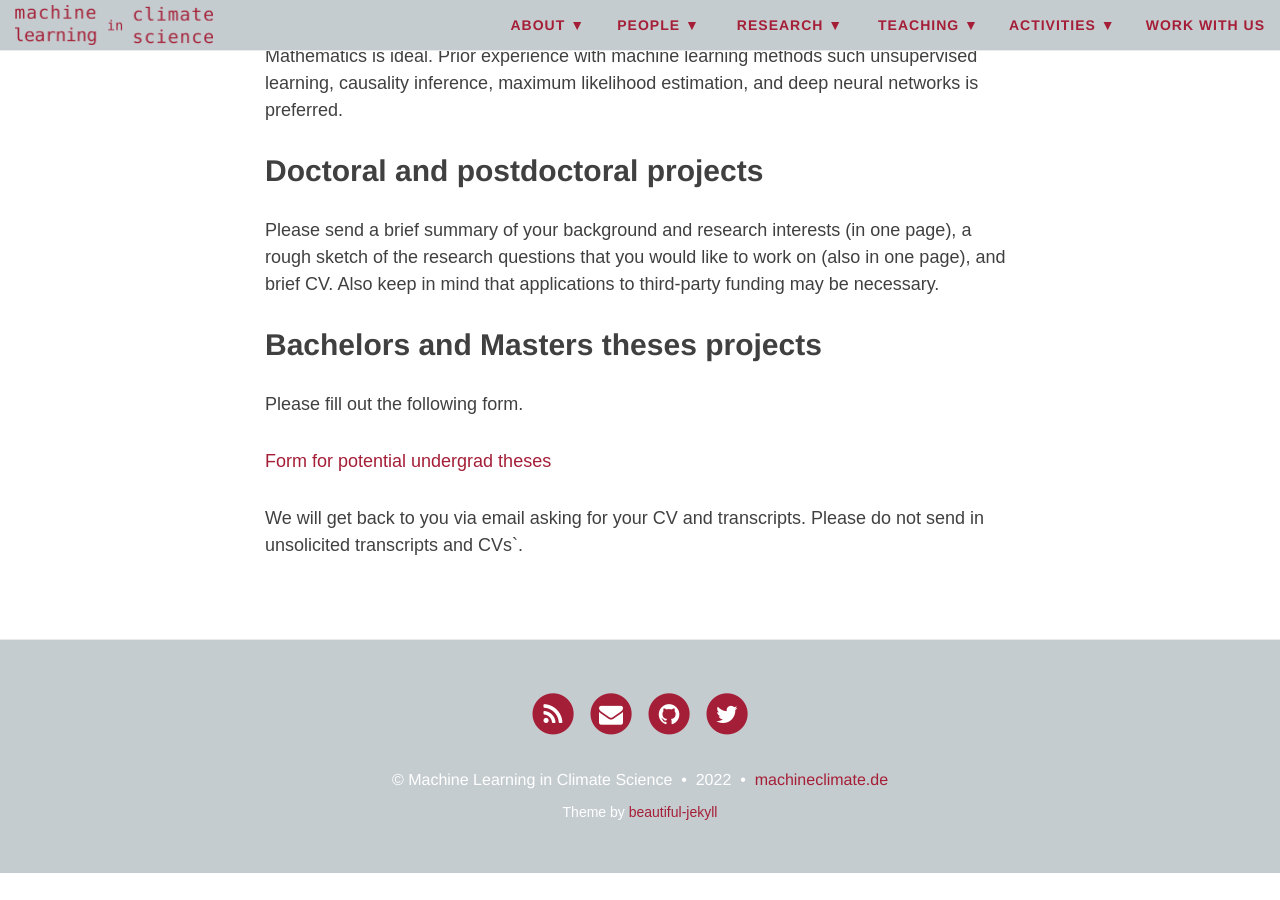
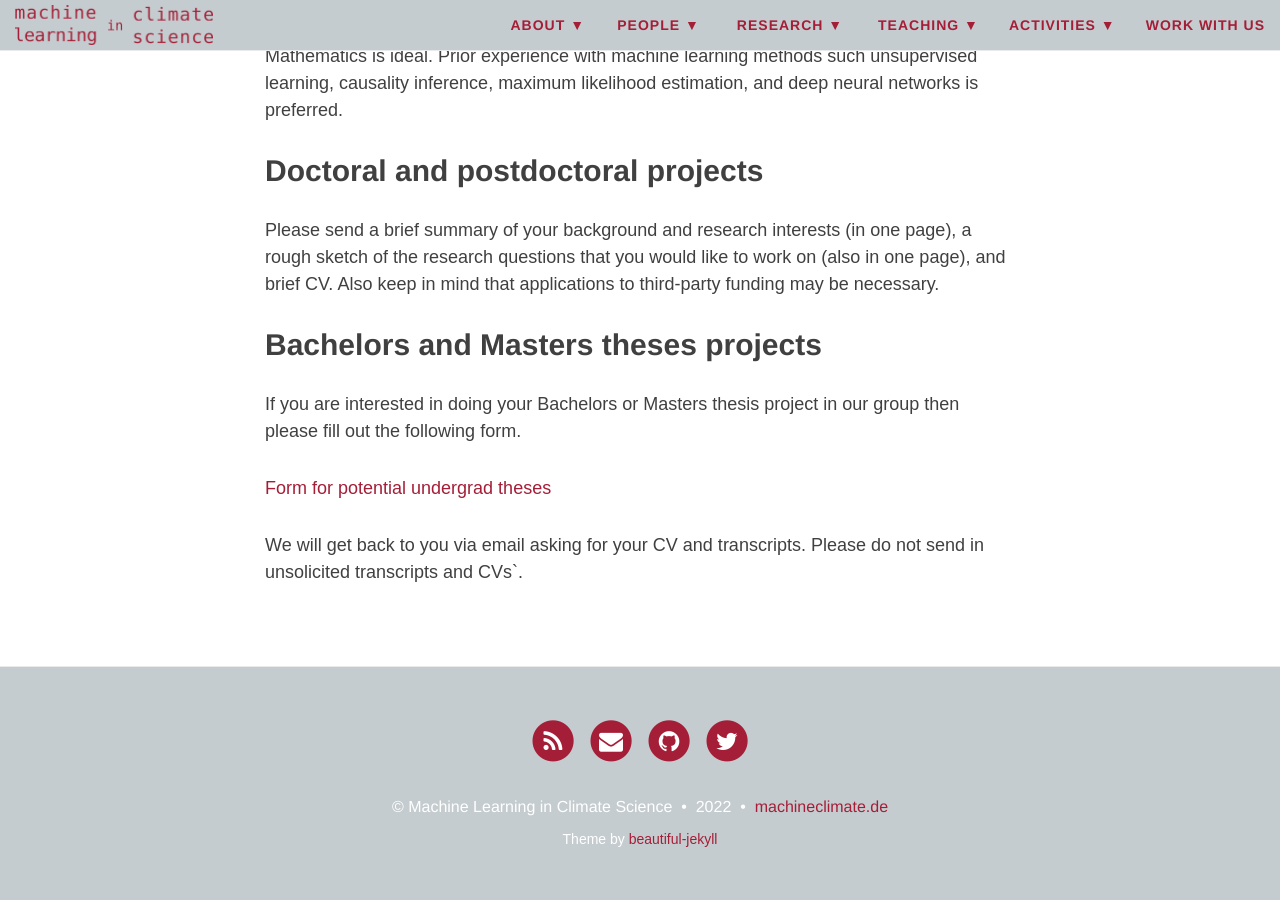
Before and after one commit to mlcs/mlcs.github.io, a Jekyll site: the page built from work-with-us.md, in a window 1280 px wide and 900 px high, scrolled down 604 px. Built offline with Jekyll 4.4.1, drawn with Linux system fonts in a browser that asks for light colours; nearby versions of some CDN libraries; before the commit the page ends 1477 px from its top, so only the background shows below that.

Commit message:
updatre work with us

```diff
--- a/work-with-us.md
+++ b/work-with-us.md
@@ -22,7 +22,8 @@ applications to third-party funding may be necessary.
 
 ## Bachelors and Masters theses projects
 
-Please fill out the following form.
+If you are interested in doing your Bachelors or Masters thesis project
+in our group then please fill out the following form.
 
 [Form for potential undergrad theses](https://forms.gle/LBWUqMe8Gc7Dvyhw5)
 
```
